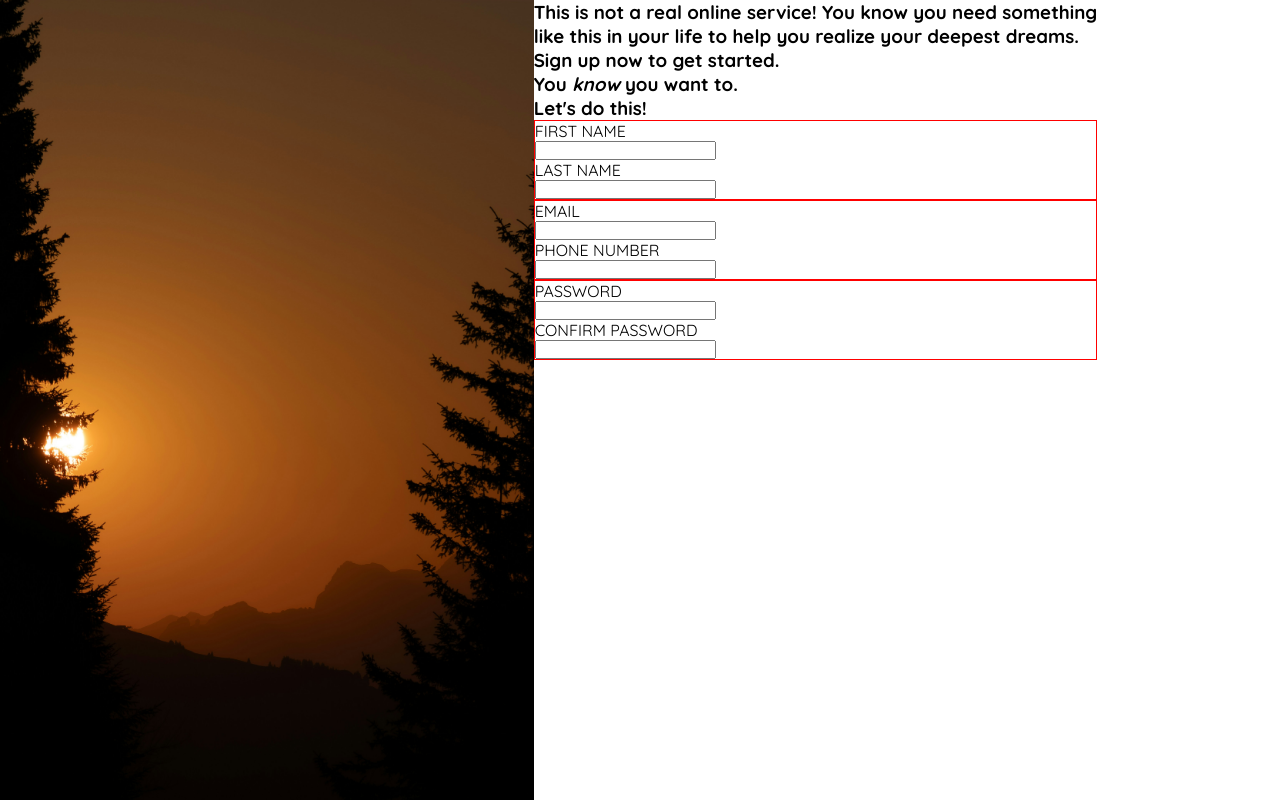
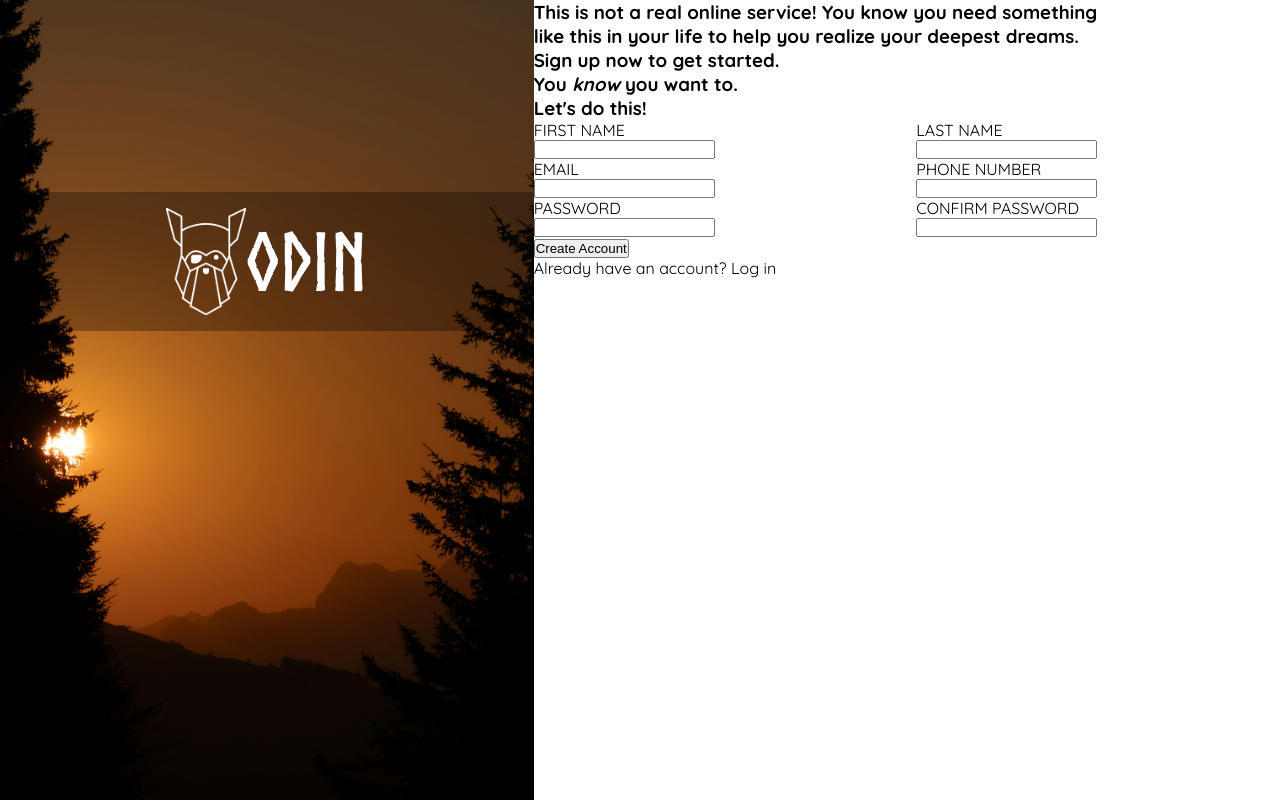
Before and after one commit to ShurjeelCS/sign-up-form, a plain HTML site: page index.html in a window 1280 px wide. Drawn offline with Linux system fonts and the light colour scheme.

Commit message:
styled left side of page

```diff
--- a/index.html
+++ b/index.html
@@ -8,7 +8,12 @@
 </head>
 <body>
     <div class="left">
-        <img src="background.jpg" alt="">
+        <img src="background.jpg" alt="" class="tree">
+        <div class="strip">
+            <img src="odin-lined.png" class="logo">
+            <h1>ODIN</h1>
+        </div>
+
     </div>
     <div class="container">
         <div class="card">
@@ -21,30 +26,52 @@
 
             <form action="">
                 <div>
+                    <div>
                     <label for="firstname">FIRST NAME</label>
-                    <input type="text" id="firstname" name="firstname">
+                    <input type="text" id="firstname" name="firstname" required>
+                    </div>
 
-                    <label for="lastname">LAST NAME</label>
-                    <input type="text" id="lastname" name="lastname">
+                   <div>
+                        <label for="lastname">LAST NAME</label>
+                        <input type="text" id="lastname" name="lastname" required>
+                   </div>
+
 
 
                 </div>
 
                 <div>
-                    <label for="email">EMAIL</label>
-                <input type="email" name="email" id="email">
-                <label for="number">PHONE NUMBER</label>
-                <input type="number" name="number" id="number">
+                    <div>
+                        <label for="email">EMAIL</label>
+                        <input type="email" name="email" id="email" required>
+                    </div>
+                    <div>
+                        <label for="number">PHONE NUMBER</label>
+                        <input type="number" name="number" id="number" required>
+                    </div>
+
                 </div>
                 <div>
-                    <label for="password">PASSWORD</label>
-                <input type="password" name="password" id="password">
-                <label for="rePassword">CONFIRM PASSWORD</label>
-                <input type="password" name="rePassword" id="rePassword">
+                    <div>
+                        <label for="password">PASSWORD</label>
+                        <input type="password" name="password" id="password" required>
+                    </div>
+                    <div>
+                        <label for="rePassword">CONFIRM PASSWORD</label>
+                        <input type="password" name="rePassword" id="rePassword" required>
+                    </div>
+
+
                 </div>
 
             </form>
         </div>
+
+        <div>
+            <button class="create" type="submit">Create Account
+            </button>
+            <p>Already have an account? <span>Log in</span></p>
+        </div>
     </div>
 </body>
 </html>
--- a/styles.css
+++ b/styles.css
@@ -1,4 +1,9 @@
 @import url('https://fonts.googleapis.com/css2?family=Figtree:ital,wght@0,300..900;1,300..900&family=Montserrat:ital,wght@0,100..900;1,100..900&family=Quicksand:wght@300..700&family=Roboto+Mono:ital,wght@0,100..700;1,100..700&display=swap');
+
+@font-face {
+  font-family: myFirstFont;
+  src: url(Norse-Bold.otf);
+}
 
 * {
     box-sizing: border-box;
@@ -23,7 +28,15 @@ form {
 }
 
 form div {
-    border:1px solid red;
+    /* border:1px solid red; */
+    display: flex;
+    justify-content: space-between;
+}
+
+form div div {
+    display: flex;
+    flex-direction: column;
+
 }
 
 label, input {
@@ -32,9 +45,34 @@ label, input {
 
 .left {
     /* border: 3px solid red; */
+    position: relative;
 }
 
-.left img {
+.left .tree {
     width: 100%;
     height: 100%;
+    object-fit: cover;
 }
+
+.left .strip{
+    /* border: 2px solid blue; */
+    position: absolute;
+    top: 15vw;
+    left: 0;
+    width: 100%;
+    display: flex;
+    justify-content: center;
+    align-items: center;
+    padding: 1em 0;
+    background-color: rgba(0, 0, 0,0.3);
+}
+
+.strip img {
+    width:5em;
+}
+
+.strip h1 {
+    font-size: 5em;
+    color:#fff;
+    font-family: myFirstFont;
+}
```
Also changed, not shown: Norse-Bold.otf (added).
